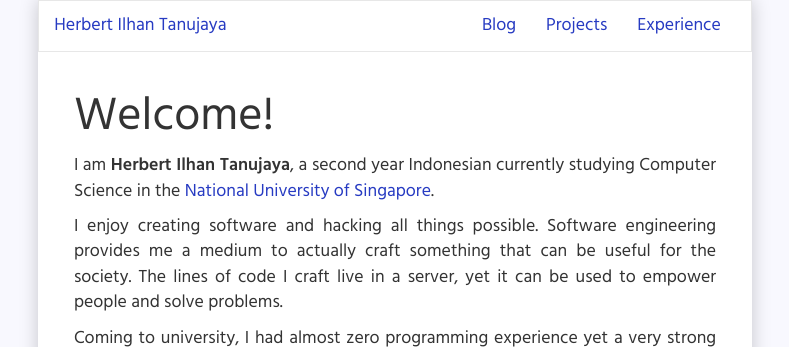
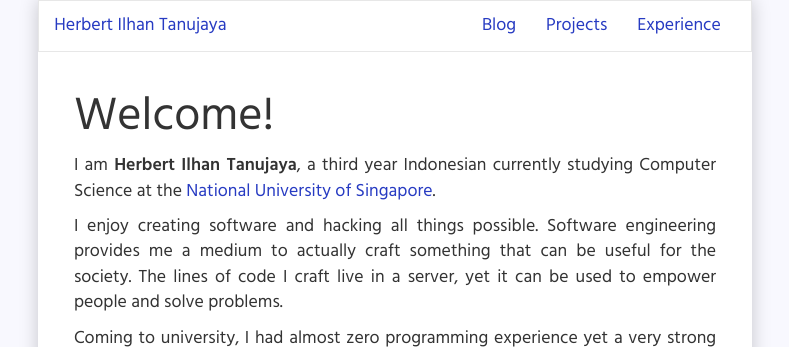
Before and after one commit to Skaty/donjar.github.io, a Jekyll site: the page built from index.md, in a window 1280 px wide. Shown: the top 347 px of the page, without its empty margins (245-1034 px from the left). Built offline with Jekyll 4.4.1, drawn with Linux system fonts in a browser that asks for light colours.

Commit message:
Update index.md
Fixed grammar + happy Y3 life!

```diff
--- a/index.md
+++ b/index.md
@@ -2,7 +2,7 @@
 layout: default
 title: Welcome!
 ---
-I am __Herbert Ilhan Tanujaya__, a second year Indonesian currently studying Computer Science in the [National University of Singapore](http://nus.edu.sg).
+I am __Herbert Ilhan Tanujaya__, a third year Indonesian currently studying Computer Science at the [National University of Singapore](http://nus.edu.sg).
 
 I enjoy creating software and hacking all things possible. Software engineering provides me a medium to actually craft something that can be useful for the society. The lines of code I craft live in a server, yet it can be used to empower people and solve problems.
 
```
